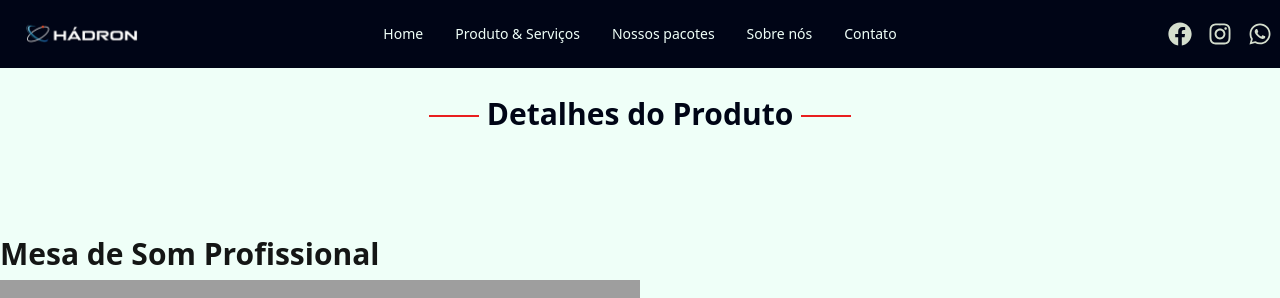
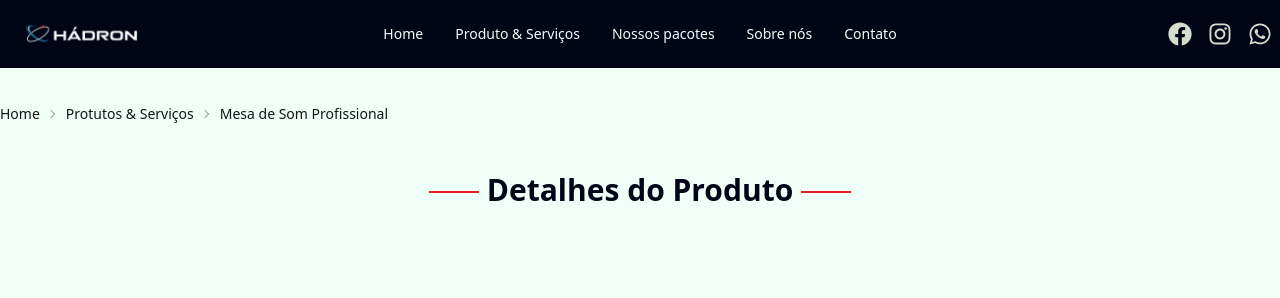
Before and after one commit to ANDERSONGUASSU/hadronsom, a React (Create React App) app in the folder frontend/: page /#/produtos/1 in a window 1280 px wide. Shown: the top 298 px of the page. Built offline with nearby package versions, Linux system fonts and the light colour scheme; grey boxes are pictures that could not be loaded.

Commit message:
add breadcrumbs

```diff
--- a/frontend/package.json
+++ b/frontend/package.json
@@ -23,6 +23,7 @@
     "react-bootstrap": "^2.10.2",
     "react-dom": "^18.2.0",
     "react-icons": "^5.0.1",
+    "react-medium-image-zoom": "^5.2.8",
     "react-redux": "^8.1.3",
     "react-router-bootstrap": "^0.26.2",
     "react-router-dom": "^6.22.3",
--- a/frontend/src/components/About_us/CorporativeSection.jsx
+++ b/frontend/src/components/About_us/CorporativeSection.jsx
@@ -2,6 +2,7 @@ import React from "react";
 import SectionTitle from "../SectionTitle";
 import CorporativeSectionCard from "./CorporativeSectionCard";
 import { FaBusinessTime, FaBullseye, FaEye, FaHeart } from "react-icons/fa";
+import { Link } from "react-router-dom";
 
 const CorporativeSection = () => {
   const cardsData = [
@@ -33,7 +34,17 @@ const CorporativeSection = () => {
 
   return (
     <>
-      <div className="container mt-16">
+      <div className="container mt-24">
+        <div className="breadcrumbs text-sm">
+          <ul>
+            <li>
+              <Link to="/">Home</Link>
+            </li>
+            <li>
+              <Link to="/sobre-nos">Sobre nós</Link>
+            </li>
+          </ul>
+        </div>
         <SectionTitle title="Identidade Corporativa" subtitle="Negócio, Missão, Visão e Valores" />
         <div className="flex flex-wrap -mx-4">
           {cardsData.map((card, index) => (
--- a/frontend/src/components/Home/BannerContact.jsx
+++ b/frontend/src/components/Home/BannerContact.jsx
@@ -12,12 +12,14 @@ const BannerContact = () => {
           Temos o som de qualidade para transformar seu ambiente.
         </h2>
         <div className="mt-8">
-          <button
-            type="button"
+          <a
+            href="https://api.whatsapp.com/send/?phone=5514998163835&text&type=phone_number&app_absent=0"
+            target="_blank"
+            rel="noopener noreferrer"
             className="inline-flex items-center justify-center px-6 py-3 border border-transparent text-base font-medium rounded-md text-white bg-gradient-to-r from-blue-900 to-blue-600 hover:from-blue-500 hover:to-blue-700 focus:outline-none focus-visible:ring-2 focus-visible:ring-offset-2 focus-visible:ring-blue-500"
           >
             Entre em Contato
-          </button>
+          </a>
         </div>
       </div>
     </section>
--- a/frontend/src/components/Home/ProductsServicesInfo.jsx
+++ b/frontend/src/components/Home/ProductsServicesInfo.jsx
@@ -2,6 +2,7 @@ import React from "react";
 import { motion } from "framer-motion";
 import PropTypes from "prop-types";
 import { BiSolidRightArrowAlt } from "react-icons/bi";
+import { Link } from "react-router-dom";
 
 const ProductsServicesInfo = ({ title, description }) => {
   return (
@@ -13,9 +14,9 @@ const ProductsServicesInfo = ({ title, description }) => {
     >
       <h2 className="text-primary-content text-2xl font-semibold w-3/4">{title}</h2>
       <p className="font-light mb-4">{description}</p>
-      <a role="button" className="btn btn-primary text-base-100">
+      <Link to="/produtos" role="button" className="btn btn-primary text-base-100">
         Saiba mais <BiSolidRightArrowAlt className="text-xl" />
-      </a>
+      </Link>
     </motion.div>
   );
 };
--- a/frontend/src/components/ProductsServices/ProductsServices.jsx
+++ b/frontend/src/components/ProductsServices/ProductsServices.jsx
@@ -5,6 +5,7 @@ import Cards from "./Cards";
 import List from "./List";
 import Search from "./SearchSection";
 import productsServices from "data/productsServicesData";
+import { Link } from "react-router-dom";
 
 const ProductsServices = () => {
   const [searchTerm, setSearchTerm] = useState("");
@@ -29,6 +30,16 @@ const ProductsServices = () => {
       <Sidebar setSelectedCategory={setSelectedCategory} />
 
       <div className="flex-grow container mt-14 ssm:ml-10 sm:ml-16 lg:ml-0">
+        <div className="breadcrumbs text-sm">
+          <ul>
+            <li>
+              <Link to="/">Home</Link>
+            </li>
+            <li>
+              <Link to="/produtos">Protutos & Serviços</Link>
+            </li>
+          </ul>
+        </div>
         <SectionTitle title="Produtos" subtitle="" />
 
         <Search
--- a/frontend/src/pages/ContactPage.jsx
+++ b/frontend/src/pages/ContactPage.jsx
@@ -2,11 +2,21 @@ import React from "react";
 import { motion } from "framer-motion";
 import SectionTitle from "components/SectionTitle";
 import { BiMap, BiTime, BiPhone, BiEnvelope } from "react-icons/bi";
+import { Link } from "react-router-dom";
 
 const ContactSection = () => {
   return (
-    <section id="contact" className="contact section py-16">
-      {/* Section Title */}
+    <section id="contact" className="container mt-24 contact section">
+      <div className="breadcrumbs text-sm">
+        <ul>
+          <li>
+            <Link to="/">Home</Link>
+          </li>
+          <li>
+            <Link to="/contato">Contato</Link>
+          </li>
+        </ul>
+      </div>
       <SectionTitle title="Contato" subtitle="" />
 
       <div className="container mx-auto">
--- a/frontend/src/pages/ProductDetailPage.jsx
+++ b/frontend/src/pages/ProductDetailPage.jsx
@@ -3,6 +3,7 @@ import { useParams } from "react-router-dom";
 import productsServices from "data/productsServicesData";
 import SectionTitle from "components/SectionTitle";
 import Carousel from "components/ProductDetail/carousel";
+import { Link } from "react-router-dom";
 
 const ProductDetailPage = () => {
   const { id } = useParams();
@@ -14,7 +15,20 @@ const ProductDetailPage = () => {
 
   return (
     <>
-      <div className="container mt-14">
+      <div className="container mt-24">
+        <div className="breadcrumbs text-sm">
+          <ul>
+            <li>
+              <Link to="/">Home</Link>
+            </li>
+            <li>
+              <Link to="/produtos">Protutos & Serviços</Link>
+            </li>
+            <li>
+              <Link to={`/produtos/${product.id}`}>{product.title}</Link>
+            </li>
+          </ul>
+        </div>
         <SectionTitle className="text-center" title="Detalhes do Produto" subtitle="" />
       </div>
       <div className="container mx-auto py-8">
```
Also changed, not shown: 1 other file (tests, documents, lock files or other folders).
